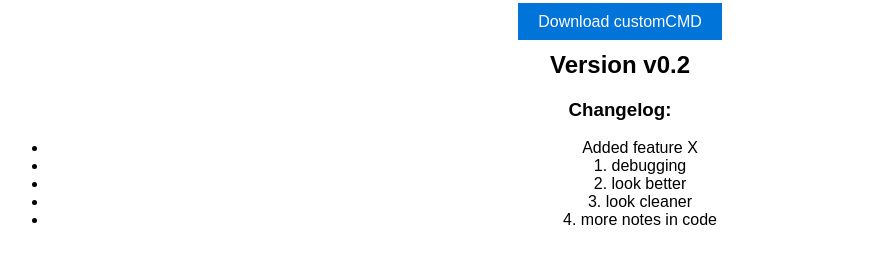
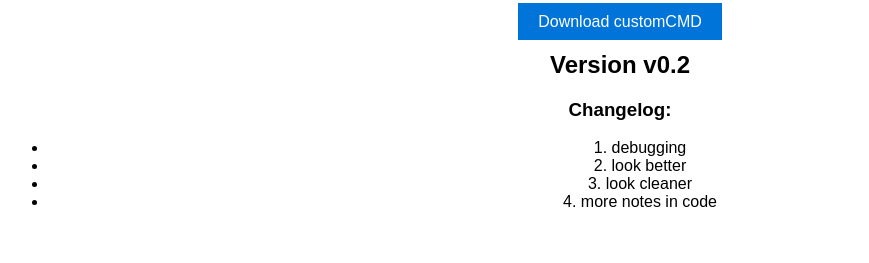
Before and after one commit to Retroboi64/customCMD, a plain HTML site: page website/index.html in a window 1280 px wide. Shown: the part 101-364 px from the top of the page, without its empty margins (20-889 px from the left). Drawn offline with Linux system fonts and the light colour scheme.

Commit message:
Update index.html

```diff
--- a/website/index.html
+++ b/website/index.html
@@ -30,7 +30,6 @@
         <h2>Version v0.2</h2>
         <h3>Changelog:</h3>
         <ul>
-            <li>Added feature X</li>
              <li>1. debugging</li>
              <li>2. look better</li>
              <li>3. look cleaner</li>
```
